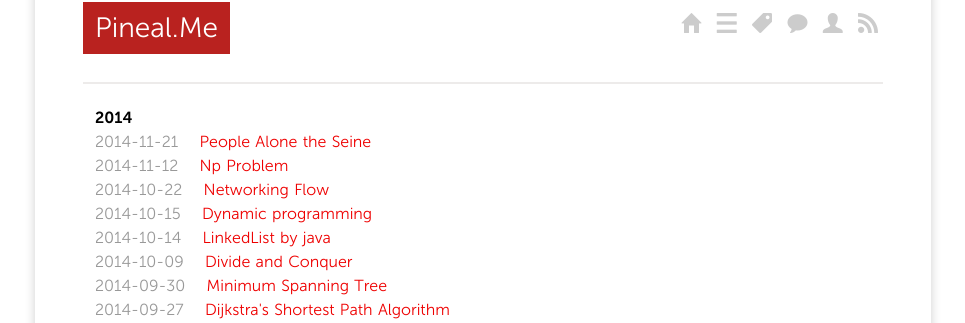
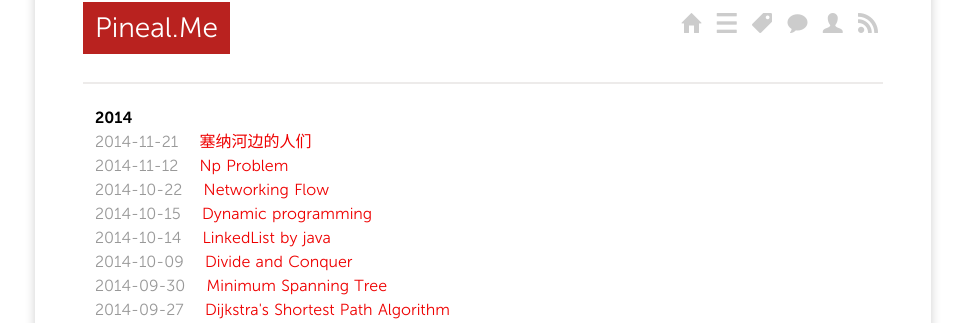
Before and after one commit to pineal/pineal.github.com, a Jekyll site: the page built from index.html, in a window 1280 px wide. Shown: the part 100-423 px from the top of the page, without its empty margins (157-1122 px from the left). Built offline with Jekyll 4.4.1, drawn with Linux system fonts in a browser that asks for light colours; nearby versions of some CDN libraries; Markdown is read by kramdown in place of the engine named in the settings; the list of posts is cut into pages by our own code.

Commit message:
update title

```diff
--- a/_posts/2014/2014-11-21-People-alone-Seine.md
+++ b/_posts/2014/2014-11-21-People-alone-Seine.md
@@ -1,6 +1,6 @@
 ---
 layout: post
-title: People Alone the Seine
+title: 塞纳河边的人们
 categories:
 - Photography
 tags:
```
